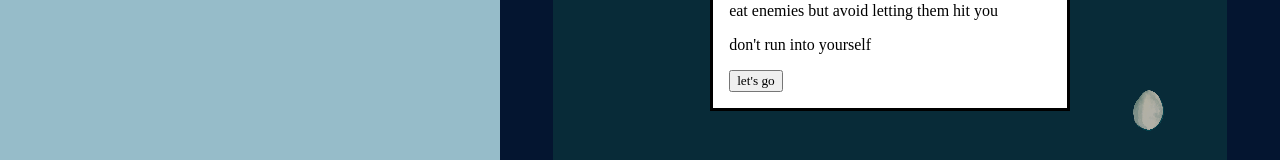
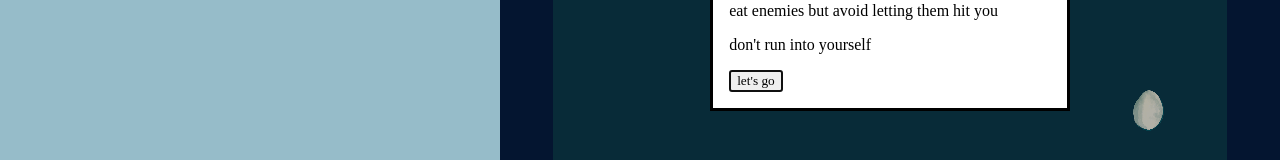
Before and after one commit to Thristhart/ld58, a React (Vite) app: page / in a window 1280 px wide. Shown: the part 133-293 px from the top of the page. Built offline with nearby package versions, Linux system fonts and the light colour scheme; a web font is replaced by a local one.

Commit message:
autofocus unpause button

```diff
--- a/src/game.tsx
+++ b/src/game.tsx
@@ -126,7 +126,9 @@ function PauseDialog(props: PauseDialogProps) {
                 <p>collect and eat delicious eggs to regrow your flesh</p>
                 <p>eat enemies but avoid letting them hit you</p>
                 <p>don't run into yourself</p>
-                <button onClick={props.unpause}>let's go</button>
+                <button autoFocus onClick={props.unpause}>
+                    let's go
+                </button>
             </section>
         </dialog>
     );
```
